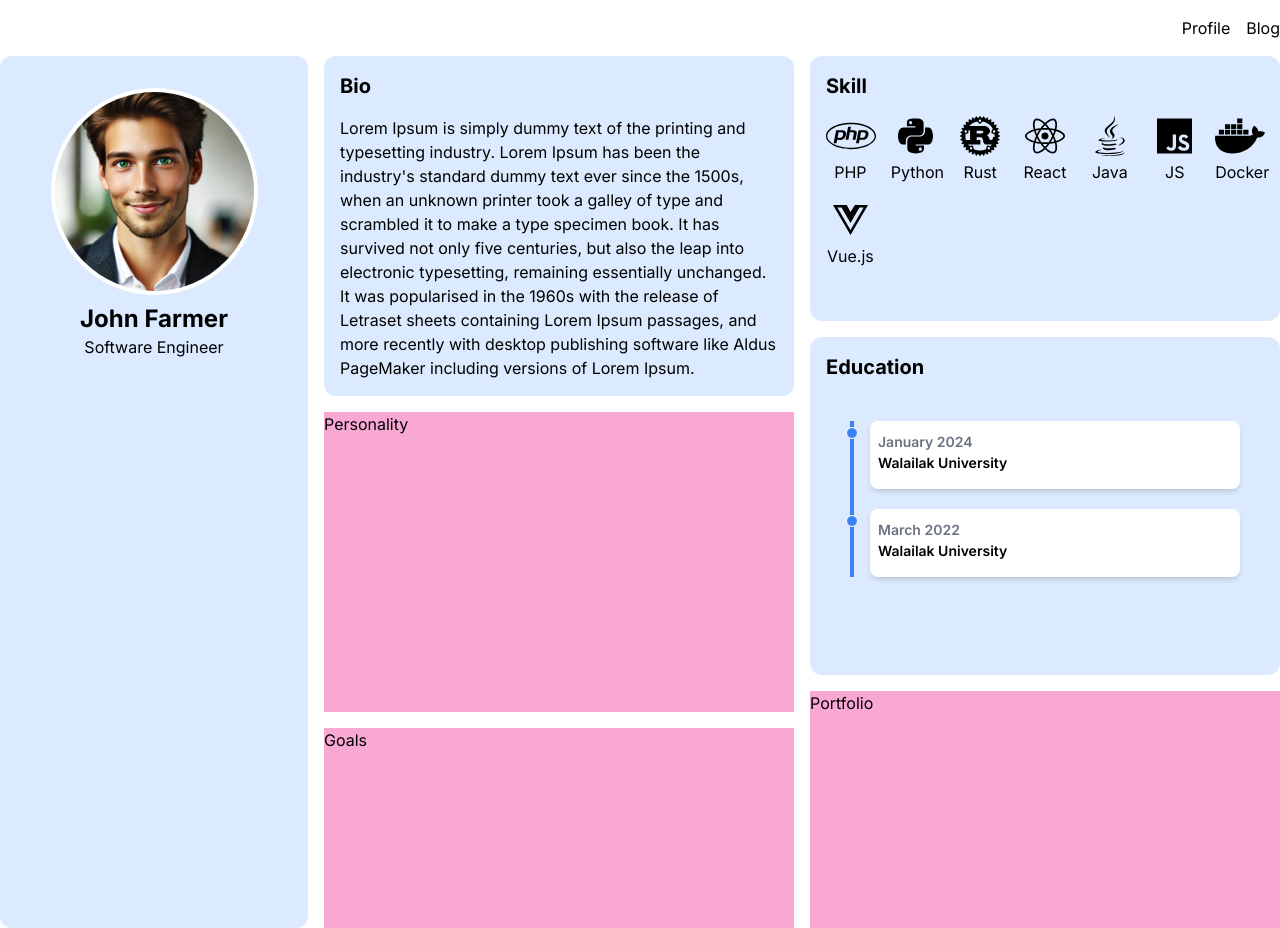
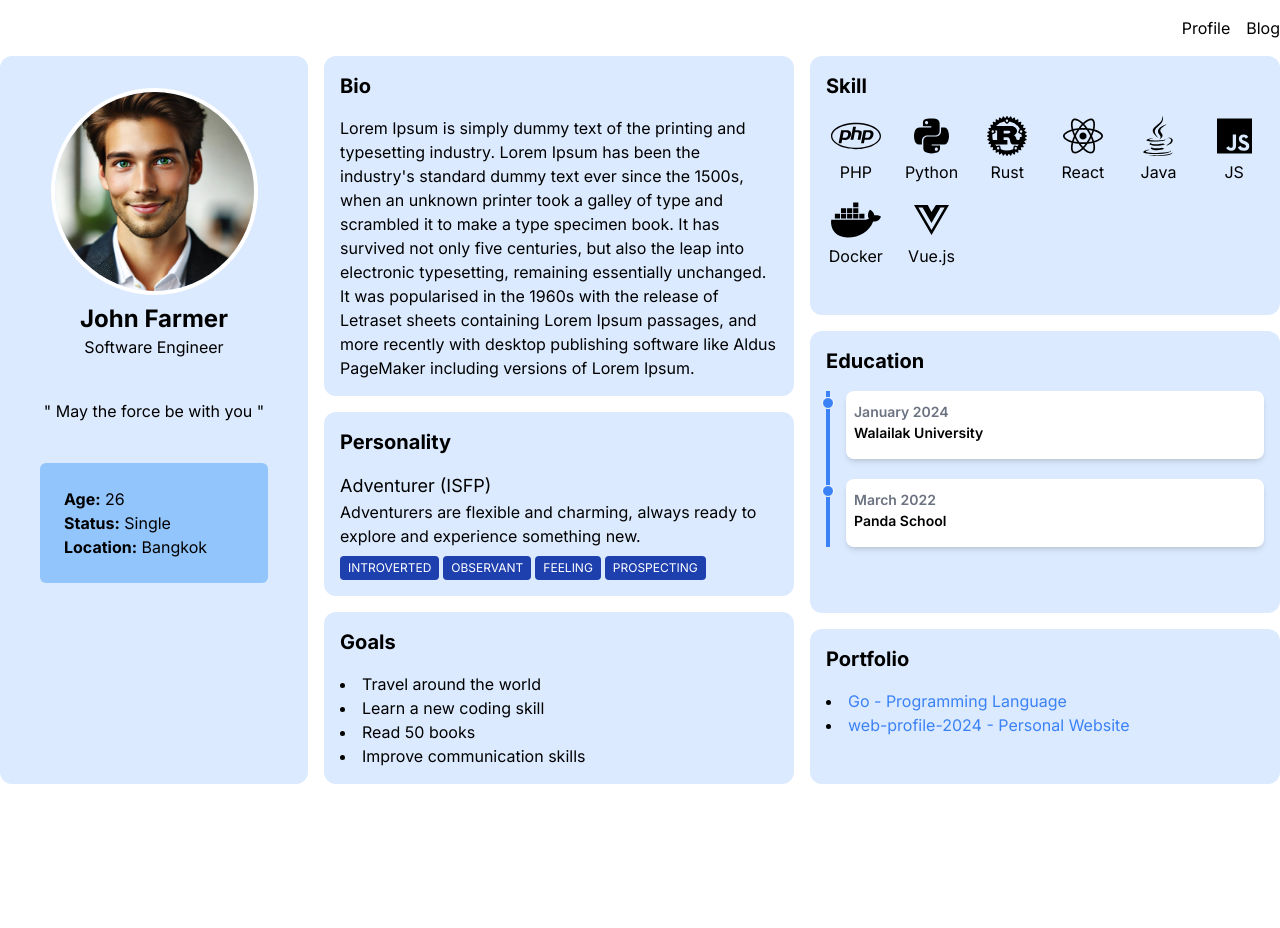
Before and after one commit to tonnam-su/web-profile-2024, a Next.js app: page / in a window 1280 px wide. After the commit the page ends 800 px from the top, so only its background shows below. Built offline with nearby package versions, Linux system fonts and the light colour scheme.

Commit message:
feat: add mock profile

```diff
--- a/src/app/_components/Bio.tsx
+++ b/src/app/_components/Bio.tsx
@@ -1,11 +1,11 @@
 import React from "react";
+import Card from "./common/Card";
 
 type Props = {};
 
 const Bio = (props: Props) => {
   return (
-    <div className="bg-blue-100 h-full p-4 rounded-xl px-4">
-      <h1 className="text-xl font-bold pb-4">Bio</h1>
+    <Card title="Bio">
       <div>
         Lorem Ipsum is simply dummy text of the printing and typesetting
         industry. Lorem Ipsum has been the industry's standard dummy text ever
@@ -17,7 +17,7 @@ const Bio = (props: Props) => {
         with desktop publishing software like Aldus PageMaker including versions
         of Lorem Ipsum.
       </div>
-    </div>
+    </Card>
   );
 };
 
--- a/src/app/_components/Education.tsx
+++ b/src/app/_components/Education.tsx
@@ -1,12 +1,11 @@
 import React from "react";
+import Card from "./common/Card";
 
 type Props = {};
 
 const Education = (props: Props) => {
   return (
-    <div className="bg-blue-100 h-full p-4 rounded-xl px-4">
-      <h1 className="text-xl font-bold pb-4">Education</h1>
-      <div className="container mx-auto p-6">
+    <Card title="Education">
       <div className="relative border-l-4 border-blue-500">
         <div className="mb-5 ml-4">
           <div className="absolute -left-2 mt-1.5 h-3 w-3 rounded-full border border-white bg-blue-500"></div>
@@ -14,9 +13,7 @@ const Education = (props: Props) => {
             <time className="text-sm font-semibold text-gray-500">
               January 2024
             </time>
-              <h2 className="mb-2 text-sm font-semibold">
-                Walailak University
-              </h2>
+            <h2 className="mb-2 text-sm font-semibold">Walailak University</h2>
           </div>
         </div>
         <div className="mb-5 ml-4">
@@ -25,14 +22,11 @@ const Education = (props: Props) => {
             <time className="text-sm font-semibold text-gray-500">
               March 2022
             </time>
-              <h2 className="mb-2 text-sm font-semibold">
-                Walailak University
-              </h2>
+            <h2 className="mb-2 text-sm font-semibold">Panda School</h2>
           </div>
         </div>
       </div>
-      </div>
-    </div>
+    </Card>
   );
 };
 
--- /dev/null
+++ b/src/app/_components/Goals.tsx
@@ -0,0 +1,21 @@
+import React from "react";
+import Card from "./common/Card";
+
+type Props = {};
+
+const Goals = (props: Props) => {
+  return (
+    <Card title="Goals">
+      <div>
+        <ul className="list-inside list-disc">
+          <li>Travel around the world</li>
+          <li>Learn a new coding skill</li>
+          <li>Read 50 books</li>
+          <li>Improve communication skills</li>
+        </ul>
+      </div>
+    </Card>
+  );
+};
+
+export default Goals;
--- a/src/app/_components/Personality.tsx
+++ b/src/app/_components/Personality.tsx
@@ -1,9 +1,27 @@
 import React from "react";
+import Card from "./common/Card";
+import Badge from "./common/Badge";
 
 type Props = {};
 
 const Personality = (props: Props) => {
-  return <div className="bg-pink-300 min-h-[300px]">Personality</div>;
+  return (
+    <Card title="Personality">
+      <div>
+        <p className="text-lg">Adventurer (ISFP)</p>
+        <p className="pb-2">
+          Adventurers are flexible and charming, always ready to explore and
+          experience something new.
+        </p>
+        <div className="flex gap-1">
+          <Badge>INTROVERTED</Badge>
+          <Badge>OBSERVANT</Badge>
+          <Badge>FEELING</Badge>
+          <Badge>PROSPECTING</Badge>
+        </div>
+      </div>
+    </Card>
+  );
 };
 
 export default Personality;
--- /dev/null
+++ b/src/app/_components/Portfolio.tsx
@@ -0,0 +1,37 @@
+import React from "react";
+import Card from "./common/Card";
+
+type Props = {};
+
+const Portfolio = (props: Props) => {
+  return (
+    <Card title="Portfolio">
+      <div>
+        <ul className="list-inside list-disc">
+          <li>
+            <a
+              href="https://github.com/golang/go"
+              target="_blank"
+              rel="noopener noreferrer"
+              className="text-blue-500"
+            >
+              Go - Programming Language
+            </a>
+          </li>
+          <li>
+            <a
+              href="https://github.com/wu-web-camp/web-profile-2024"
+              target="_blank"
+              rel="noopener noreferrer"
+              className="text-blue-500"
+            >
+              web-profile-2024 - Personal Website
+            </a>
+          </li>
+        </ul>
+      </div>
+    </Card>
+  );
+};
+
+export default Portfolio;
--- a/src/app/_components/Profile.tsx
+++ b/src/app/_components/Profile.tsx
@@ -19,6 +19,19 @@ const Profile = (props: Props) => {
         <h1 className="text-2xl font-bold">John Farmer</h1>
         <p className="text-base">Software Engineer</p>
       </div>
+
+      <div className="py-10 text-center ">" May the force be with you "</div>
+      <div className="p-6 mx-6 bg-blue-300 rounded-md">
+        <p>
+          <b>Age:</b> 26
+        </p>
+        <p>
+          <b>Status:</b> Single
+        </p>
+        <p>
+          <b>Location:</b> Bangkok
+        </p>
+      </div>
     </div>
   );
 };
--- a/src/app/_components/Skill.tsx
+++ b/src/app/_components/Skill.tsx
@@ -9,14 +9,14 @@ import {
   faVuejs,
 } from "@fortawesome/free-brands-svg-icons";
 import { FontAwesomeIcon } from "@fortawesome/react-fontawesome";
+import Card from "./common/Card";
 
 type Props = {};
 
 const Skill = (props: Props) => {
   return (
-    <div className="bg-blue-100 h-full p-4 rounded-xl px-4">
-      <h1 className="text-xl font-bold pb-4">Skill</h1>
-      <div className="grid sm:grid-cols-7 grid-cols-4 gap-4">
+    <Card title="Skill">
+      <div className="grid grid-cols-3 md:grid-cols-4 lg:grid-cols-6 gap-4">
         <div className="text-center">
           <FontAwesomeIcon icon={faPhp} className="h-10" />
           <p>PHP</p>
@@ -50,7 +50,7 @@ const Skill = (props: Props) => {
           <p>Vue.js</p>
         </div>
       </div>
-    </div>
+    </Card>
   );
 };
 
--- /dev/null
+++ b/src/app/_components/common/Badge.tsx
@@ -0,0 +1,13 @@
+import React from "react";
+
+type Props = {};
+
+const Badge = (props: React.PropsWithChildren<Props>) => {
+  return (
+    <div className="bg-blue-800 text-white px-2 py-1 text-xs rounded">
+      {props.children}
+    </div>
+  );
+};
+
+export default Badge;
--- /dev/null
+++ b/src/app/_components/common/Card.tsx
@@ -0,0 +1,16 @@
+import React from "react";
+
+type Props = {
+  title: string;
+};
+
+const Card = (props: React.PropsWithChildren<Props>) => {
+  return (
+    <div className="bg-blue-100 h-full p-4 rounded-xl px-4">
+      <h1 className="text-xl font-bold pb-4">{props.title}</h1>
+      {props.children}
+    </div>
+  );
+};
+
+export default Card;
--- a/src/app/page.tsx
+++ b/src/app/page.tsx
@@ -4,13 +4,17 @@ import Bio from "./_components/Bio";
 import Personality from "./_components/Personality";
 import Education from "./_components/Education";
 import Skill from "./_components/Skill";
+import Goals from "./_components/Goals";
+import Portfolio from "./_components/Portfolio";
 
 export default function Home() {
   return (
     <div className="container mx-auto pt-4">
       <div className="flex gap-4 justify-end pb-4">
         <div>Profile</div>
-        <div><a href="/blog"> Blog </a></div>
+        <div>
+          <a href="/blog"> Blog </a>
+        </div>
       </div>
       <div className="grid grid-flow-col grid-cols-8 gap-4">
         <div className="col-span-2">
@@ -19,12 +23,12 @@ export default function Home() {
         <div className="grid col-span-3 gap-4">
           <Bio />
           <Personality />
-          <div className="bg-pink-300 min-h-[200px]">Goals</div>
+          <Goals />
         </div>
         <div className="grid col-span-3 gap-4">
           <Skill />
           <Education />
-          <div className="bg-pink-300 min-h-[200px]">Portfolio</div>
+          <Portfolio />
         </div>
       </div>
     </div>
```
Lines whose indentation alone changed are shown as unchanged.
